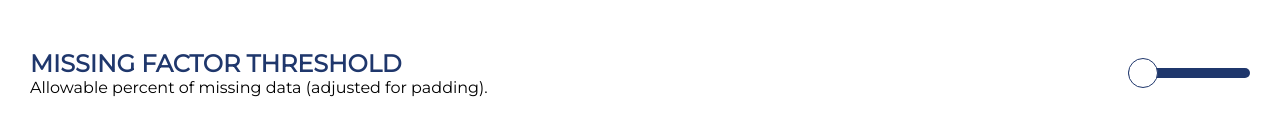
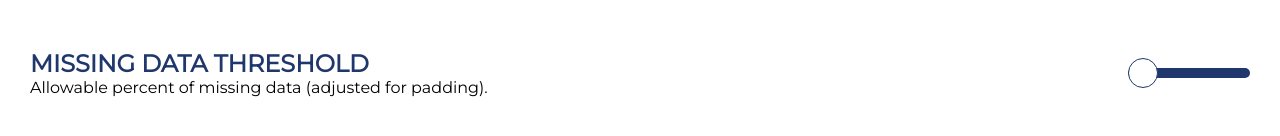
Before and after one commit to talenfisher/x3proofer, a website built with Parcel: page src/settings.html in a window 1280 px wide. Shown: the part 250-386 px from the top of the page. Built offline with nearby package versions, Linux system fonts and the light colour scheme.

Commit message:
update setting label for missing data threshold

```diff
--- a/src/settings.html
+++ b/src/settings.html
@@ -28,7 +28,7 @@
 
             <div class="setting">
                 <label for="decimation">
-                    <h2>Missing Factor Threshold</h2>
+                    <h2>Missing Data Threshold</h2>
                     <p>Allowable percent of missing data (adjusted for padding).</p>
                 </label>
 
```
